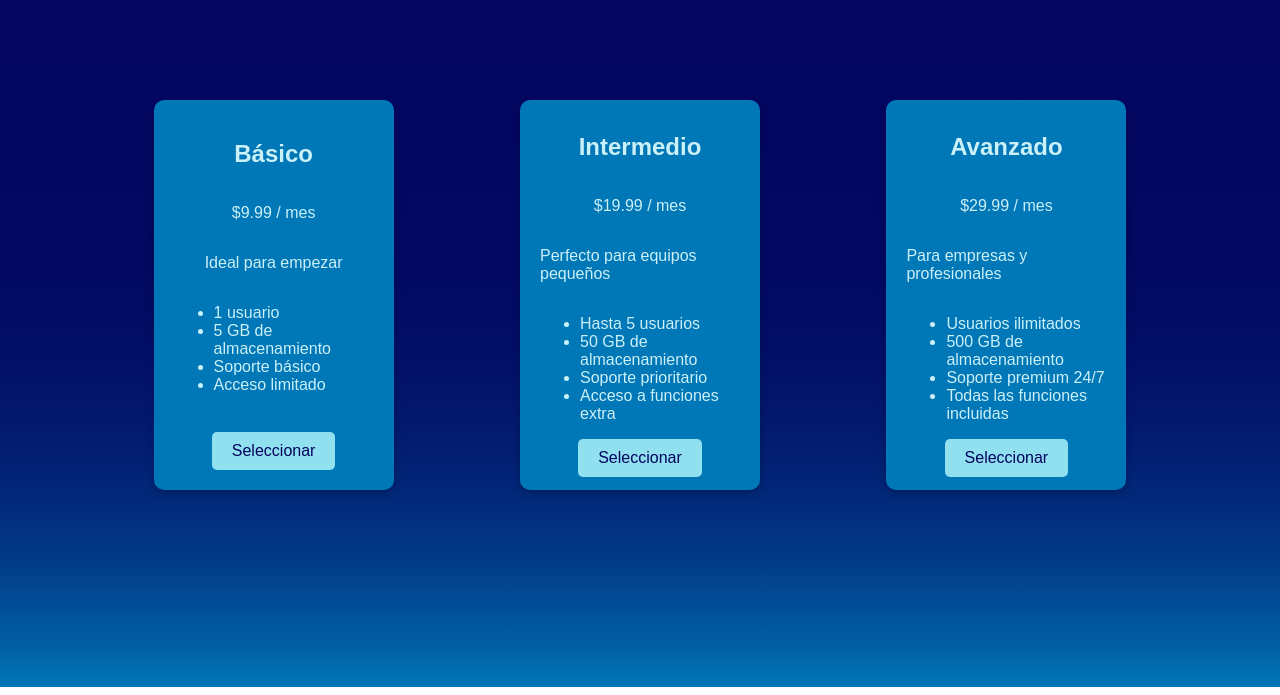
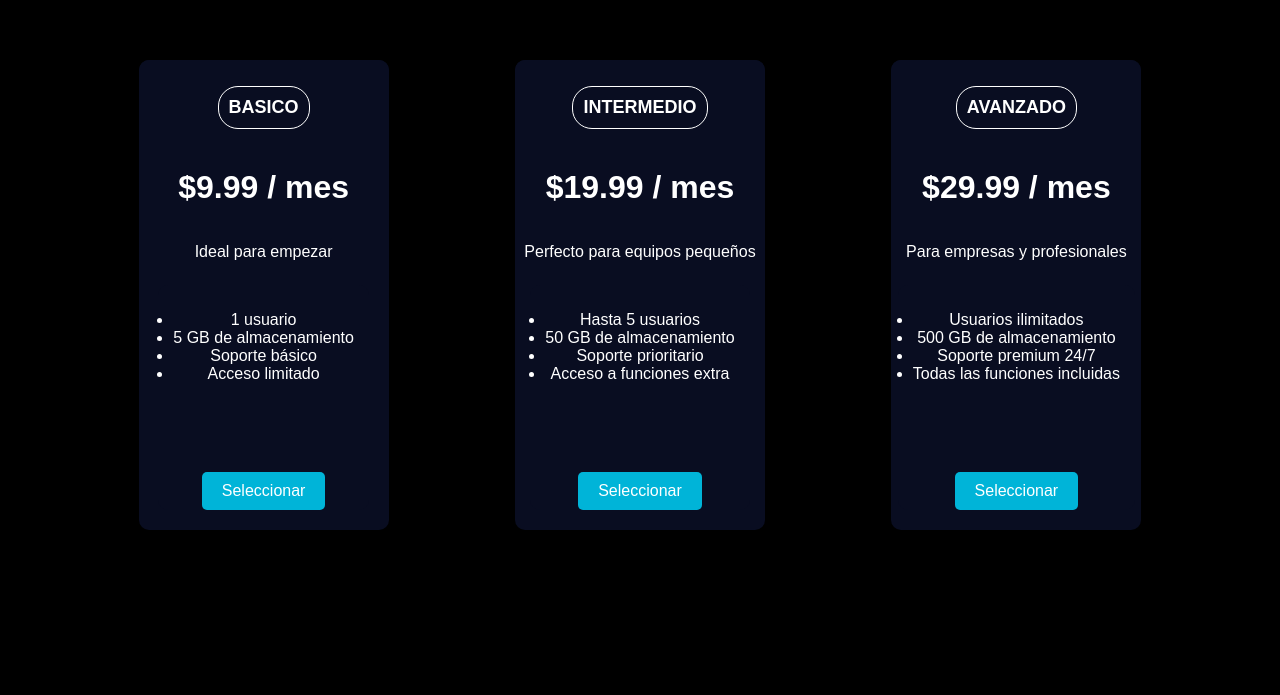
Before and after one commit to RodrigoHernandez06/guiaEjercicios01, a plain HTML site: page index.html in a window 1280 px wide. Shown: the part 113-808 px from the top of the page. Drawn offline with Linux system fonts and the light colour scheme.

Commit message:
💄: Haciendo cambios al style

```diff
--- a/script.js
+++ b/script.js
@@ -1,7 +1,7 @@
 document.addEventListener('DOMContentLoaded', () => {
   const planes = [
     {
-        nombre: "Básico",
+      nombre: "BASICO",
       precio: "$9.99 / mes",
       slogan: "Ideal para empezar",
       caracteristicas: [
@@ -12,7 +12,7 @@ document.addEventListener('DOMContentLoaded', () => {
       ]
     },
     {
-        nombre: "Intermedio",
+      nombre: "INTERMEDIO",
       precio: "$19.99 / mes",
       slogan: "Perfecto para equipos pequeños",
       caracteristicas: [
@@ -23,7 +23,7 @@ document.addEventListener('DOMContentLoaded', () => {
       ]
     },
     {
-        nombre: "Avanzado",
+      nombre: "AVANZADO",
       precio: "$29.99 / mes",
       slogan: "Para empresas y profesionales",
       caracteristicas: [
@@ -40,13 +40,17 @@ document.addEventListener('DOMContentLoaded', () => {
   const renderizarPlanes = () => {
     contenedor.innerHTML = planes.map(plan => `
         <div class="card">
-          <h2>${plan.nombre}</h2>
-          <p class="price">${plan.precio}</p>
+        <div class="title">
+          <p class="name">${plan.nombre}</p>
+          <h1 class="price">${plan.precio}</h1>
           <p class="slogan">${plan.slogan}</p>
-          <ul>
+        </div>
+        <div class="body">
+          <ul class="list">
             ${plan.caracteristicas.map(c => `<li>${c}</li>`).join("")}
           </ul>
           <button id="boton">Seleccionar</button>
+        </div>
         </div>
       `).join("");
   };
--- a/styles.css
+++ b/styles.css
@@ -3,7 +3,7 @@ body, html {
 }
 
 body {
-    background-image: linear-gradient(to bottom, #03045E,85%, #0077B6);
+    background-color: black;
     height: 100%;
     background-position: center;
     background-repeat: no-repeat;
@@ -23,8 +23,8 @@ body {
 #boton {
     margin-top: auto;
     padding: 10px 20px;
-    background-color: #90E0EF;
-    color: #03045E;
+    background-color: #00B4D8;
+    color: white;
     border: none;
     border-radius: 5px;
     cursor: pointer;
@@ -35,22 +35,24 @@ body {
 .contenedor {
     display: flex;
     align-items: center;
-    gap: 20px;
+    gap: 5px;
 }
 
 .card {
-    width: 200px;
-    height: 350px;
-    background-color: #0077B6;
+    width: 250px;
+    height: 450px;
+    background-color: #090D21;
     justify-content: center;
-    color: #CAF0F8;
+    color: white;
     border-radius: 10px;
     box-shadow: 0 4px 8px rgba(0, 0, 0, 0.2);
     display: flex;
     flex-direction: column;
     align-items: center;
-    padding: 20px;
     transition: transform 0.3s ease, box-shadow 0.3s ease;
+    padding-bottom: 20px;
+    text-align: center;
+    overflow: hidden;
 }
 
 
@@ -58,4 +60,54 @@ body {
 .card:hover {
     transform: translateY(-10px);
     box-shadow: 0 8px 16px rgba(0, 0, 0, 0.3);
+    .title {
+        background-color: #131A44;
+    }
 }
+
+
+.title {
+    width: inherit;
+    height:inherit;
+    background-color: inherit;
+    justify-content: center;
+    color: white;
+    border-radius: 10px;
+    display: flex;
+    flex-direction: column;
+    align-items: center;
+    transition: transform 0.3s ease, box-shadow 0.3s ease;
+    padding: 0 10px;
+}
+
+.body {
+    width: auto;
+    height: inherit;
+    background-color: inherit;
+    justify-content: center;
+    color: white;
+    border-radius: 10px;
+    display: flex;
+    flex-direction: column;
+    align-items: center;
+    transition: transform 0.3s ease, box-shadow 0.3s ease;
+    padding: 0 10px;
+}
+
+.name {
+    border-style: solid;
+    border-color: white;
+    border-width: 1px;
+    border-radius: 20px;
+    padding: 10px;
+    font-size: large;
+    font-weight: bold;
+}
+
+.list {
+    padding: 10px 5px;
+}
+
+.slogan {
+    font-weight: lighter;
+}
```
Lines whose indentation alone changed are shown as unchanged.
